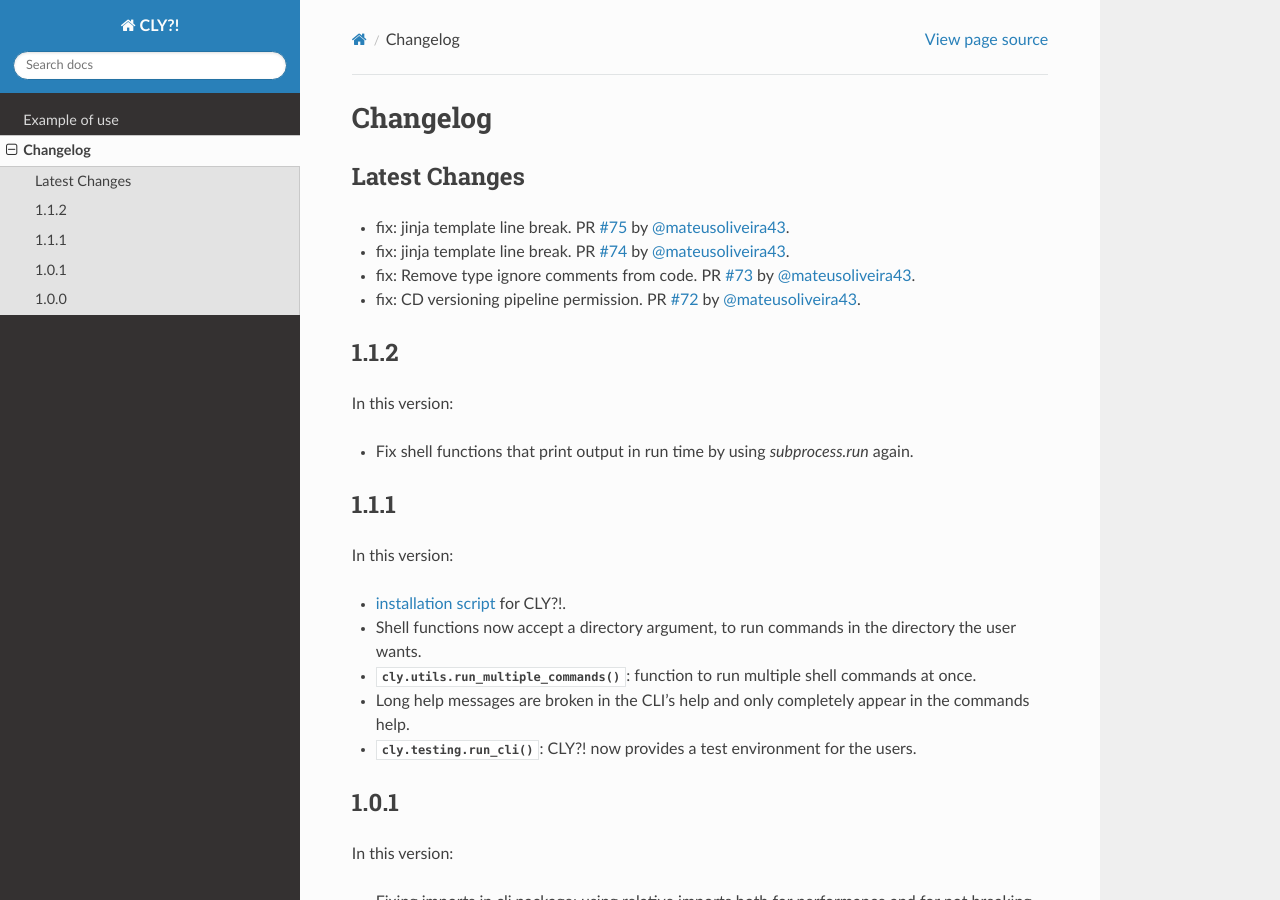
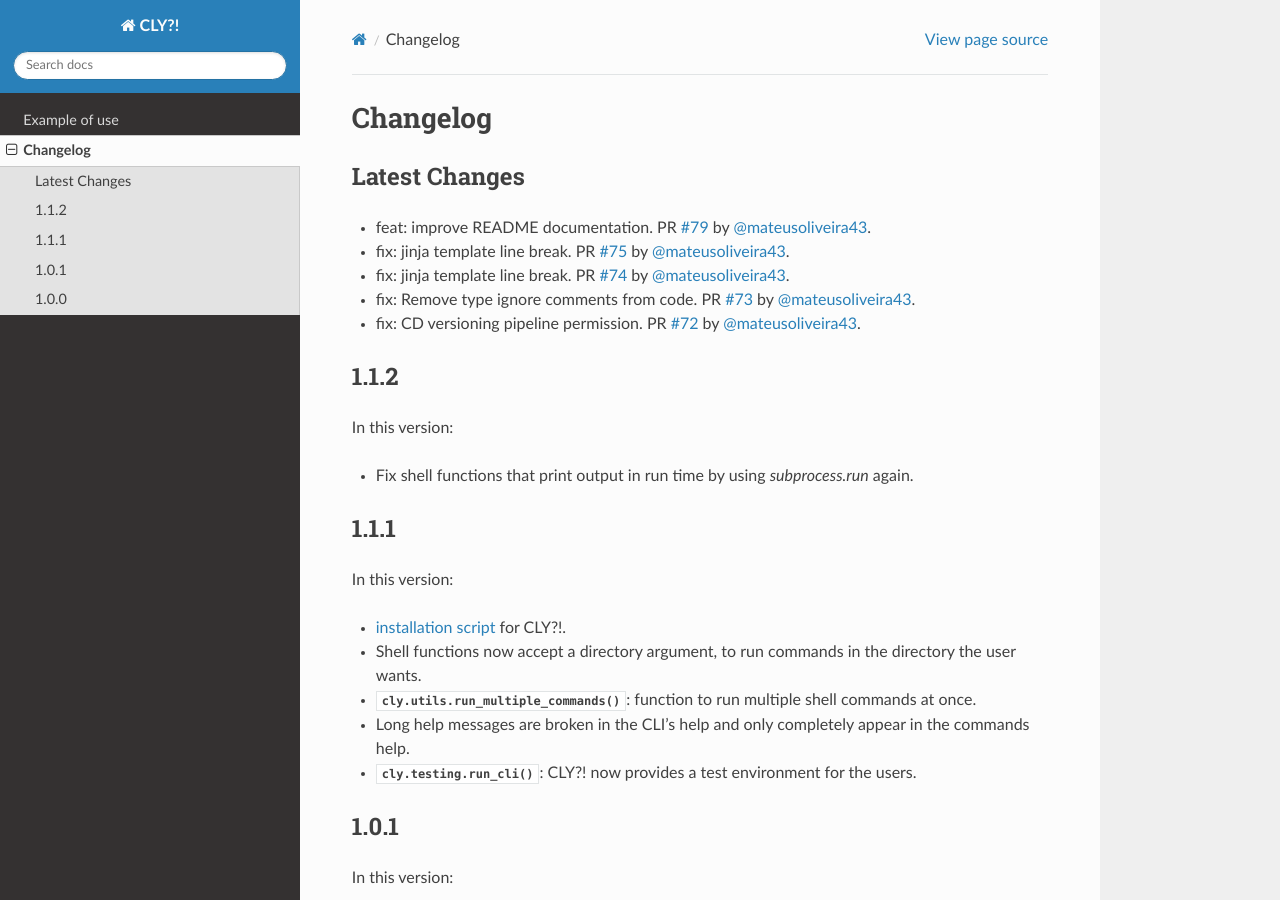
Before and after one commit to mateusoliveira43/cly, a Sphinx documentation site: the page built from docs/changelog.rst, in a window 1280 px wide and 900 px high. Built offline with Sphinx 7.4.7 and the Read the Docs theme 2.0.0, drawn with Linux system fonts in a browser that asks for light colours; pages that are not in the unit, such as notebooks, are missing from menus.

Commit message:
📝 Update release notes

```diff
--- a/docs/changelog.rst
+++ b/docs/changelog.rst
@@ -4,6 +4,7 @@ Changelog
 Latest Changes
 --------------
 
+- feat: improve README documentation. PR `#79 <https://github.com/mateusoliveira43/cly/pull/79>`_ by `@mateusoliveira43 <https://github.com/mateusoliveira43>`_.
 - fix: jinja template line break. PR `#75 <https://github.com/mateusoliveira43/cly/pull/75>`_ by `@mateusoliveira43 <https://github.com/mateusoliveira43>`_.
 - fix: jinja template line break. PR `#74 <https://github.com/mateusoliveira43/cly/pull/74>`_ by `@mateusoliveira43 <https://github.com/mateusoliveira43>`_.
 - fix: Remove type ignore comments from code. PR `#73 <https://github.com/mateusoliveira43/cly/pull/73>`_ by `@mateusoliveira43 <https://github.com/mateusoliveira43>`_.
```
